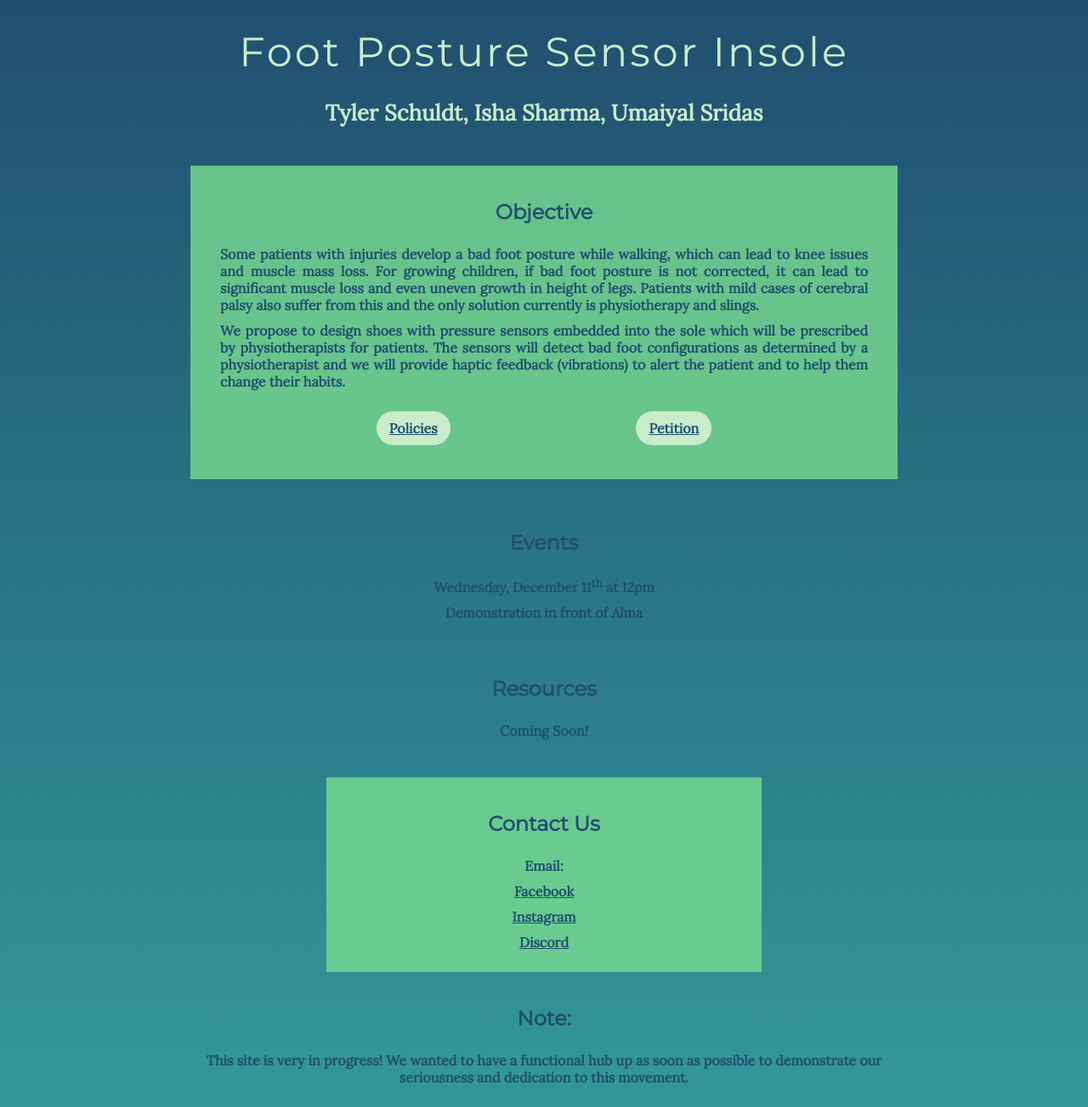
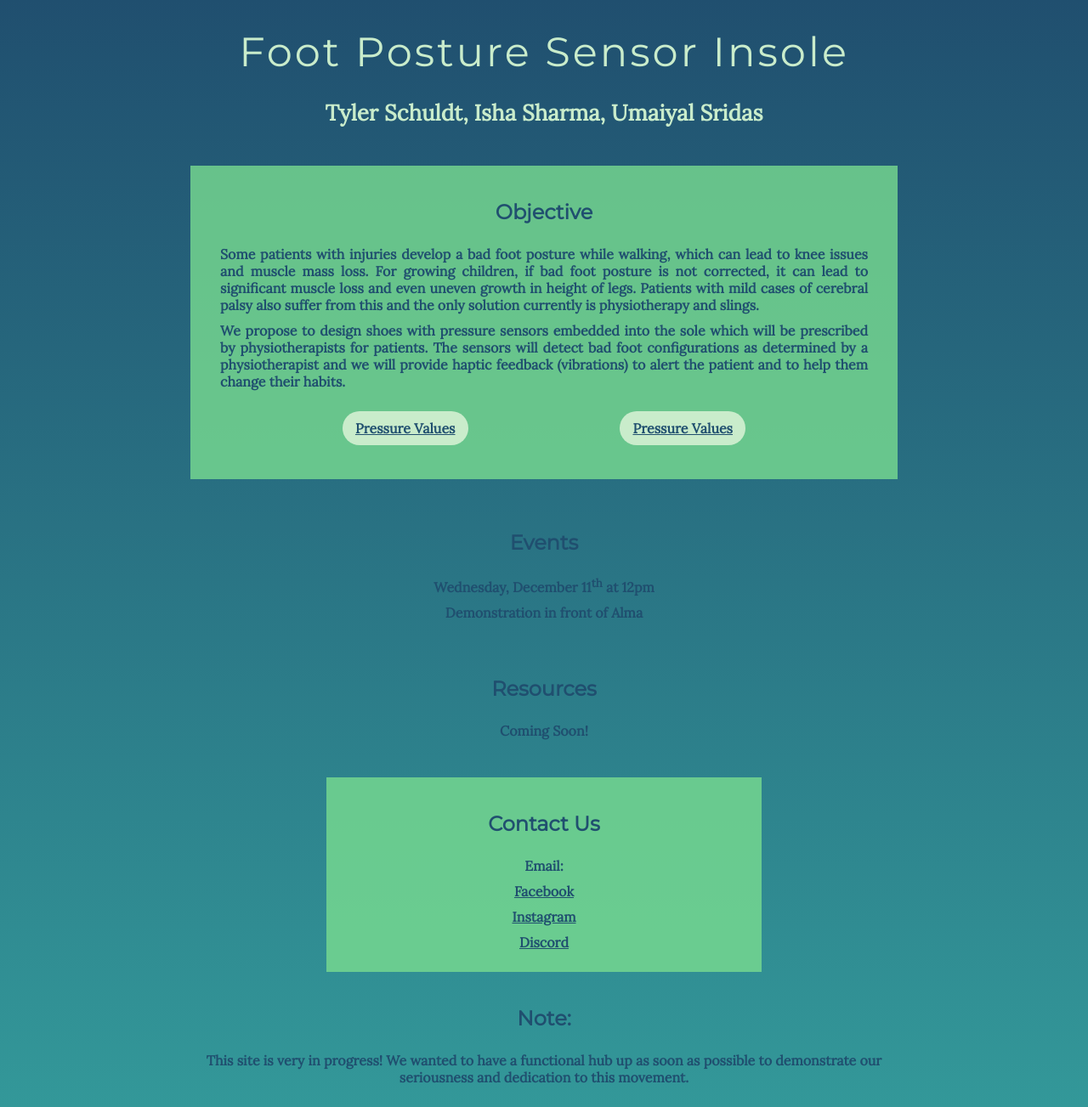
Before and after one commit to usridas/foot-posture-insole.github.io, a Jekyll site: the page built from index.md, in a window 1280 px wide. Shown: the whole page at 85% size. Built offline with Jekyll 4.4.1, drawn with Linux system fonts in a browser that asks for light colours.

Commit message:
Update home.html

```diff
--- a/_layouts/home.html
+++ b/_layouts/home.html
@@ -9,8 +9,8 @@ layout: default
   <p>Some patients with injuries develop a bad foot posture while walking, which can lead to knee issues and muscle mass loss. For growing children, if bad foot posture is not corrected, it can lead to significant muscle loss and even uneven growth in height of legs. Patients with mild cases of cerebral palsy also suffer from this and the only solution currently is physiotherapy and slings.
   <p>We propose to design shoes with pressure sensors embedded into the sole which will be prescribed by physiotherapists for patients. The sensors will detect bad foot configurations as determined by a physiotherapist and we will provide haptic feedback (vibrations) to alert the patient and to help them change their habits.</p>
   <div class="links">
-    <a href="policies.html">Policies</a>
-    <a href="https://forms.gle/FLXU7LznRAXwNYqFA">Petition</a>
+    <a href="datapoints.html">Pressure Values</a>
+    <a href="https://forms.gle/FLXU7LznRAXwNYqFA">Pressure Values</a>
   </div>
 </div>
 
```
